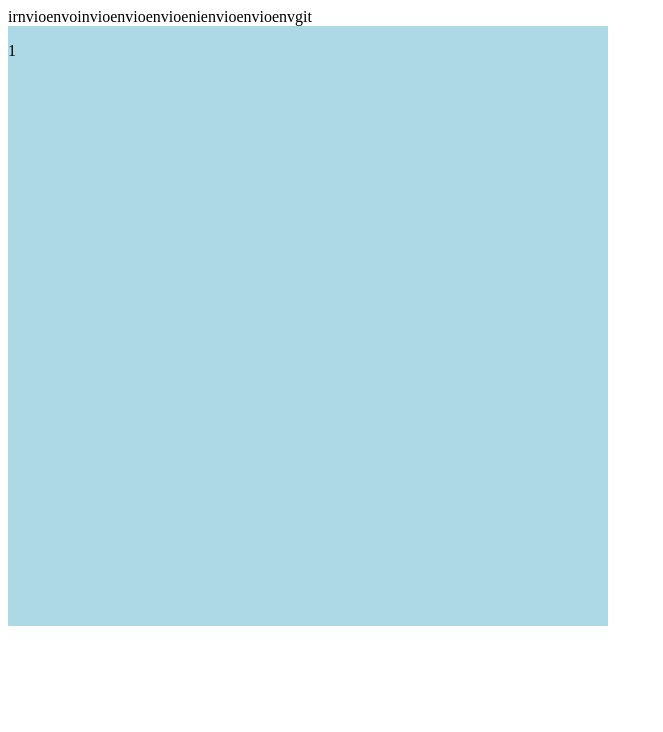
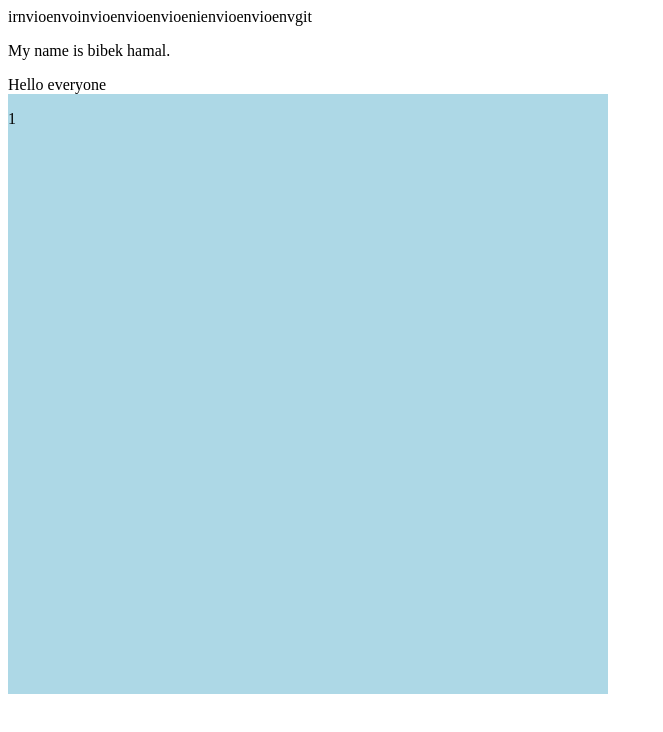
Before and after one commit to Bibek545/css_grid, a plain HTML site: page index.html in a window 1280 px wide. Shown: the whole page, without its empty margins (0-663 px from the left). Drawn offline with Linux system fonts and the light colour scheme.

Commit message:
welcome uodate

```diff
--- a/index.html
+++ b/index.html
@@ -19,6 +19,8 @@
     </head>
     <body>
     irnvioenvoinvioenvioenvioenienvioenvioenvgit
+    <p>My name is bibek hamal.</p>
+    Hello everyone
         <div class="container">
             <p>1</p>
 
```
